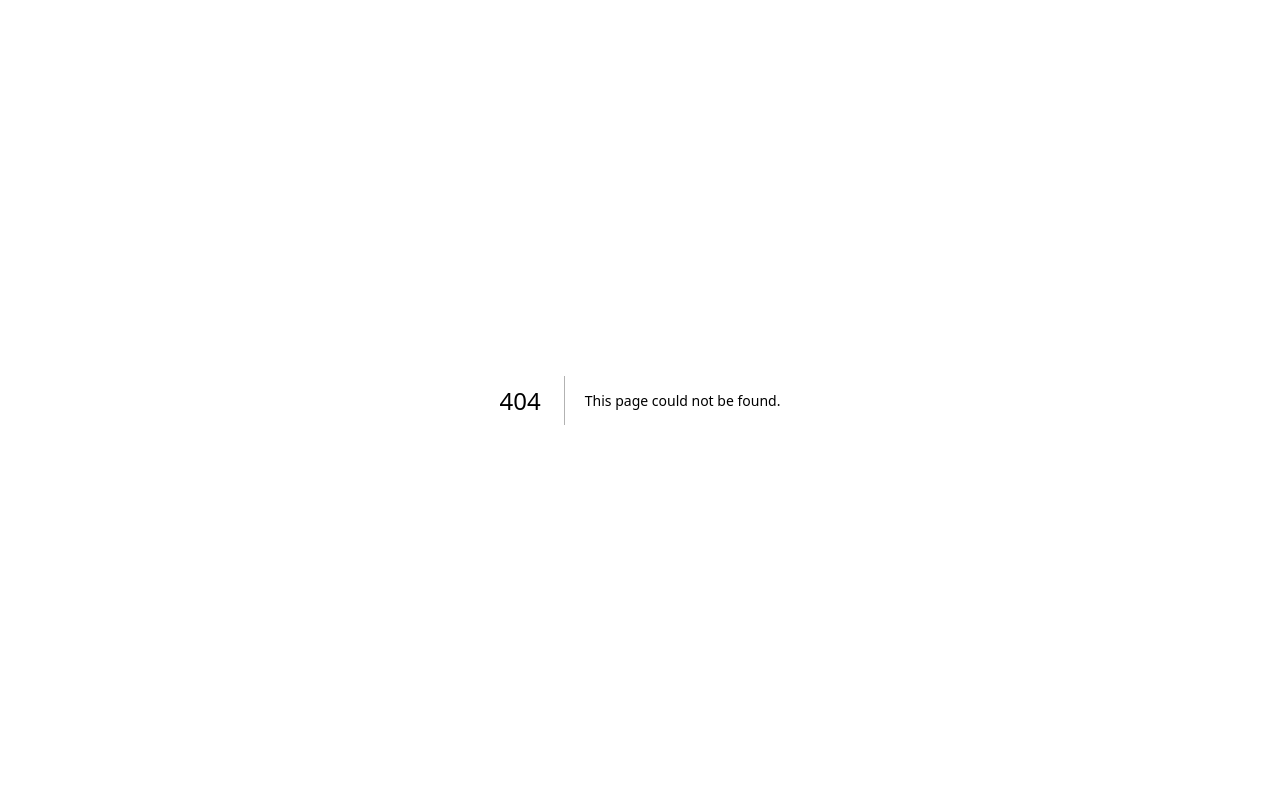
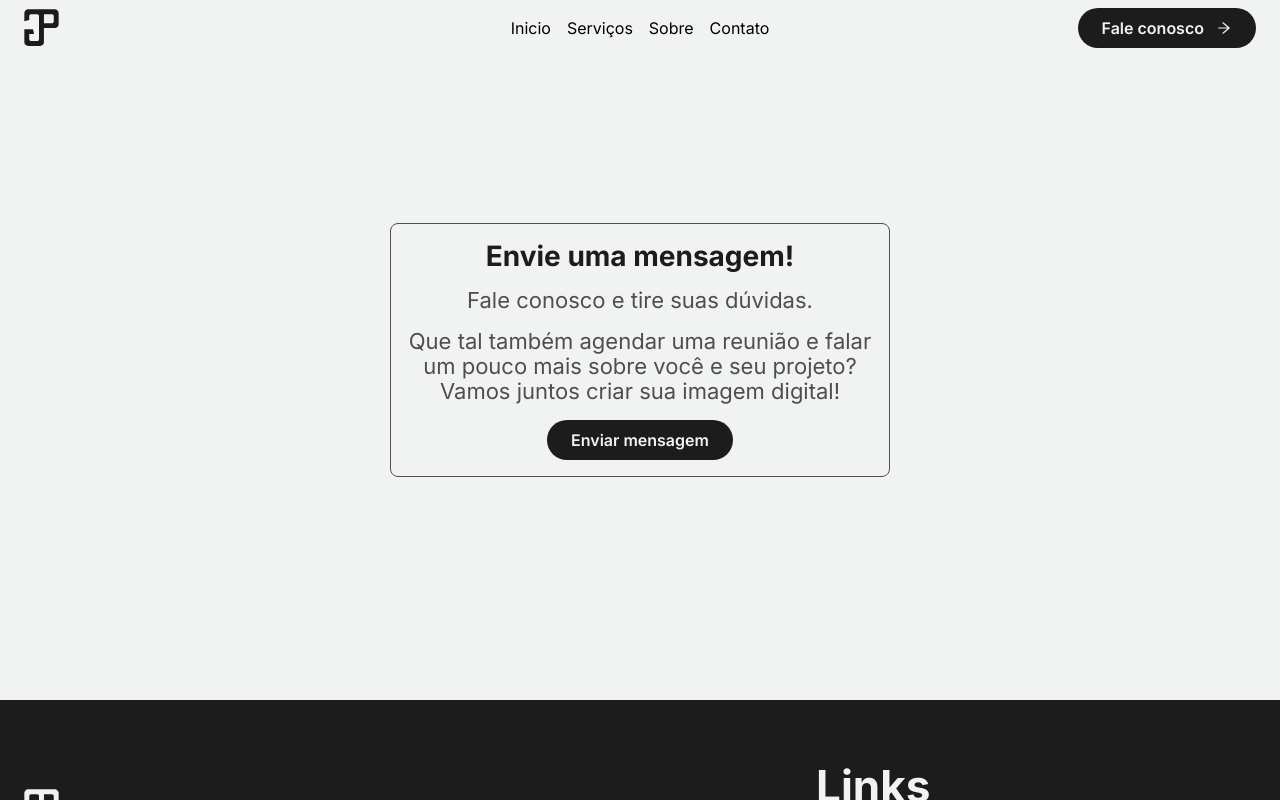
Before and after one commit to CodeMoreira/gpWorks, a Next.js app: page /success in a window 1280 px wide. Before the commit this address had no page. Built offline with nearby package versions, Linux system fonts and the light colour scheme.

Commit message:
feat: add success page

```diff
--- a/src/app/page.tsx
+++ b/src/app/page.tsx
@@ -122,7 +122,7 @@ export default function Home() {
             description='Caso você tenha um projeto maior em mente entre em contato conosco e resolvemos isso para você! Aqui você terá os melhores profissionais organizando, projetando e desenvolvendo seu projeto da maneira mais moderna e otmizada possivel.'
             textColor='secoundary'
             bgColor='primary'
-            customButton={<PrimaryButton text='Entrar em contato' onClick={() => {}} />}
+            customButton={<PrimaryButton text='Entrar em contato' />}
             className='mb-[48px] z-[2]'
           />
           <div className='absolute w-full h-[170px] rounded-xl bg-secoundary left-0 z-[1] mb-[30px]'/>
@@ -132,7 +132,7 @@ export default function Home() {
         <Divder />
 
         {/* Sobre */}
-        <section className='flex gap-[12px] justify-center'>
+        <section id="Sobre" className='flex gap-[12px] justify-center'>
           <div className='flex flex-col gap-[24px]'>
             <h2 className='text-secoundary'>Um pouco sobre nós</h2>
             <p className='text-tertiary'>
--- /dev/null
+++ b/src/app/success/page.tsx
@@ -0,0 +1,30 @@
+'use client'
+
+import Header from '@/components/Header'
+import Footer from '@/components/Footer'
+import { useEffect } from 'react'
+import PrimaryButton from '@/components/PrimaryButton'
+import { AiOutlineArrowRight } from 'react-icons/ai'
+
+export default function Success() {
+    useEffect(() => {
+        window.open(process.env.NEXT_PUBLIC_WHATSAPP_LINK, "_blank");
+    }, [])
+
+    return (
+        <div className='w-screen h-screen flex justify-center overflow-x-hidden'>
+            <Header />
+            <main className='w-[1440px] desktop:w-full desktop:px-[24px] h-fit flex flex-col items-center'>
+                <section className='w-full h-[700px] flex flex-col items-center justify-center'>
+                    <div className='w-full max-w-[500px] flex flex-col items-center p-[16px] gap-[16px] border-solid border-[1px] border-tertiary rounded-lg'>
+                        <h3 className='text-secoundary text-center'>Envie uma mensagem!</h3>
+                        <p className='text-tertiary text-center'>Fale conosco e tire suas dúvidas.</p>
+                        <p className='text-tertiary text-center'>Que tal também agendar uma reunião e falar um pouco mais sobre você e seu projeto? Vamos juntos criar sua imagem digital!</p>
+                        <PrimaryButton text='Enviar mensagem' goTo={process.env.NEXT_PUBLIC_WHATSAPP_LINK} />
+                    </div>
+                </section>
+                <Footer />
+            </main>
+        </div>
+    )
+}
--- a/src/components/Card/index.tsx
+++ b/src/components/Card/index.tsx
@@ -27,7 +27,7 @@ export default function Card({ width = '310px', height, title, description, badg
                 <p>{description}</p>
             </div>
             {customButton ? customButton : (
-                <SecoundaryButton text='Entrar em contato' color={textColor} rounded="md" onClick={handleClick} newTab goTo={process.env.NEXT_PUBLIC_WHATSAPP_LINK as string} />
+                <SecoundaryButton text='Entrar em contato' color={textColor} rounded="md" onClick={handleClick} goTo="/success" />
             )}
         </div>
     )
--- a/src/components/Footer/index.tsx
+++ b/src/components/Footer/index.tsx
@@ -18,7 +18,7 @@ export default function Footer() {
                                 <li><Link className="text-primary" href="#inicio">Inicio</Link></li>
                                 <li><Link className="text-primary" href="#Serviços">Serviços</Link></li>
                                 <li><Link className="text-primary" href="#Sobre">Sobre</Link></li>
-                                <li><Link className="text-primary" target="_blank" href={process.env.NEXT_PUBLIC_WHATSAPP_LINK as string}>Contato</Link></li>
+                                <li><Link className="text-primary" href="/success">Contato</Link></li>
                             </ul>
                         </nav>
                     </div>
--- a/src/components/Header/index.tsx
+++ b/src/components/Header/index.tsx
@@ -12,10 +12,10 @@ export default function Header() {
                 </div>
                 <nav className="tablet:hidden">
                     <ul className="flex gap-[16px]">
-                        <li><Link href="#inicio">Inicio</Link></li>
-                        <li><Link href="#Serviços">Serviços</Link></li>
-                        <li><Link href="#Sobre">Sobre</Link></li>
-                        <li><Link target="_blank" href={process.env.NEXT_PUBLIC_WHATSAPP_LINK as string}>Contato</Link></li>
+                        <li><Link href="/#inicio">Inicio</Link></li>
+                        <li><Link href="/#Serviços">Serviços</Link></li>
+                        <li><Link href="/#Sobre">Sobre</Link></li>
+                        <li><Link href="/success">Contato</Link></li>
                     </ul>
                 </nav>
                 <div className="w-full flex justify-end tablet:w-fit">
--- a/src/components/PrimaryButton/index.tsx
+++ b/src/components/PrimaryButton/index.tsx
@@ -2,13 +2,14 @@ import Link from "next/link"
 
 interface IPrimaryButtonProps {
     text: string
-    onClick: () => void
+    onClick?: () => void
     icon?: React.JSX.Element
+    goTo?: string
 }
 
-export default function PrimaryButton({ onClick, text, icon }: IPrimaryButtonProps) {
+export default function PrimaryButton({ onClick, text, icon, goTo }: IPrimaryButtonProps) {
     return (
-        <Link target="_blank" href={process.env.NEXT_PUBLIC_WHATSAPP_LINK as string} className="w-fit flex items-center gap-[12px] bg-secoundary text-primary font-semibold px-[24px] py-[8px] rounded-full" onClick={onClick}>
+        <Link target={goTo ? '_blank' : "_self"} href={goTo ?? "/success"} className="w-fit flex items-center gap-[12px] bg-secoundary text-primary font-semibold px-[24px] py-[8px] rounded-full" onClick={onClick}>
             {text}
             {icon}
         </Link>
```
